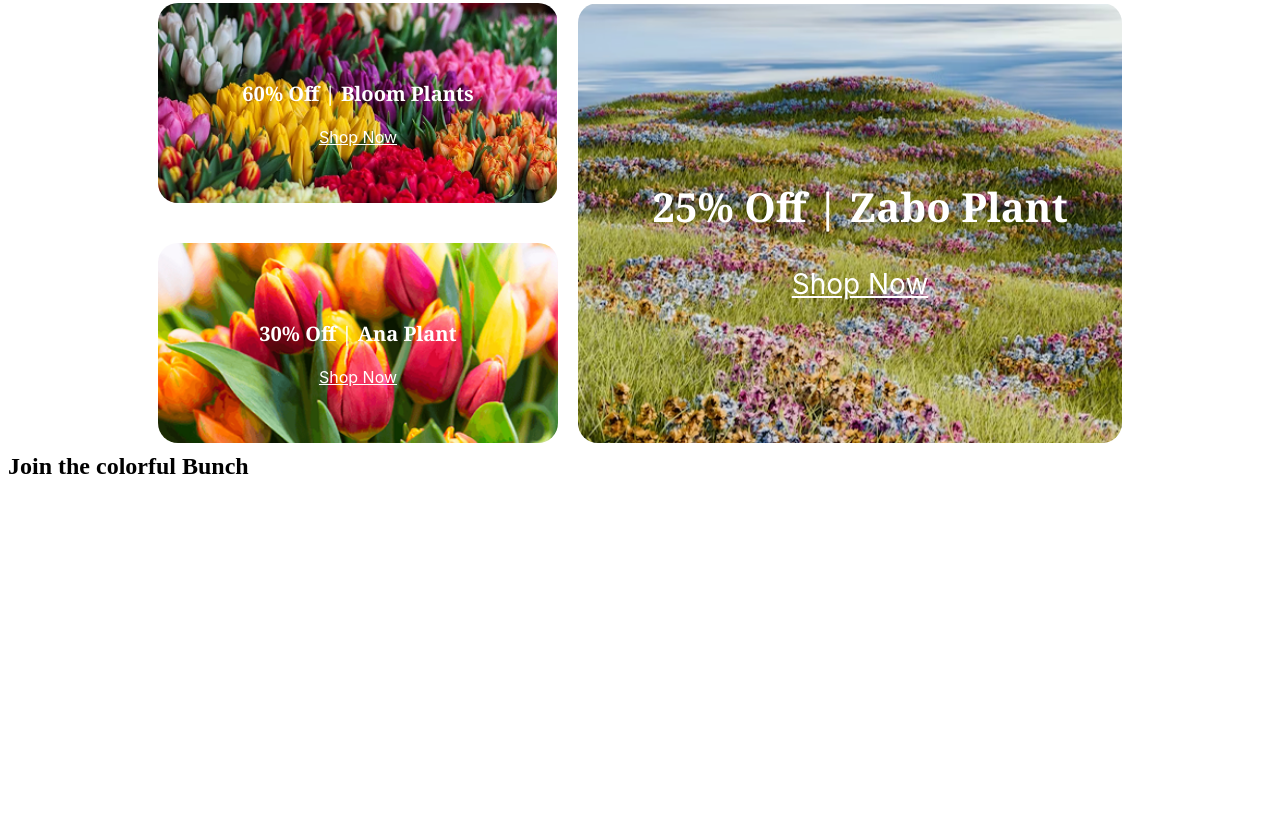
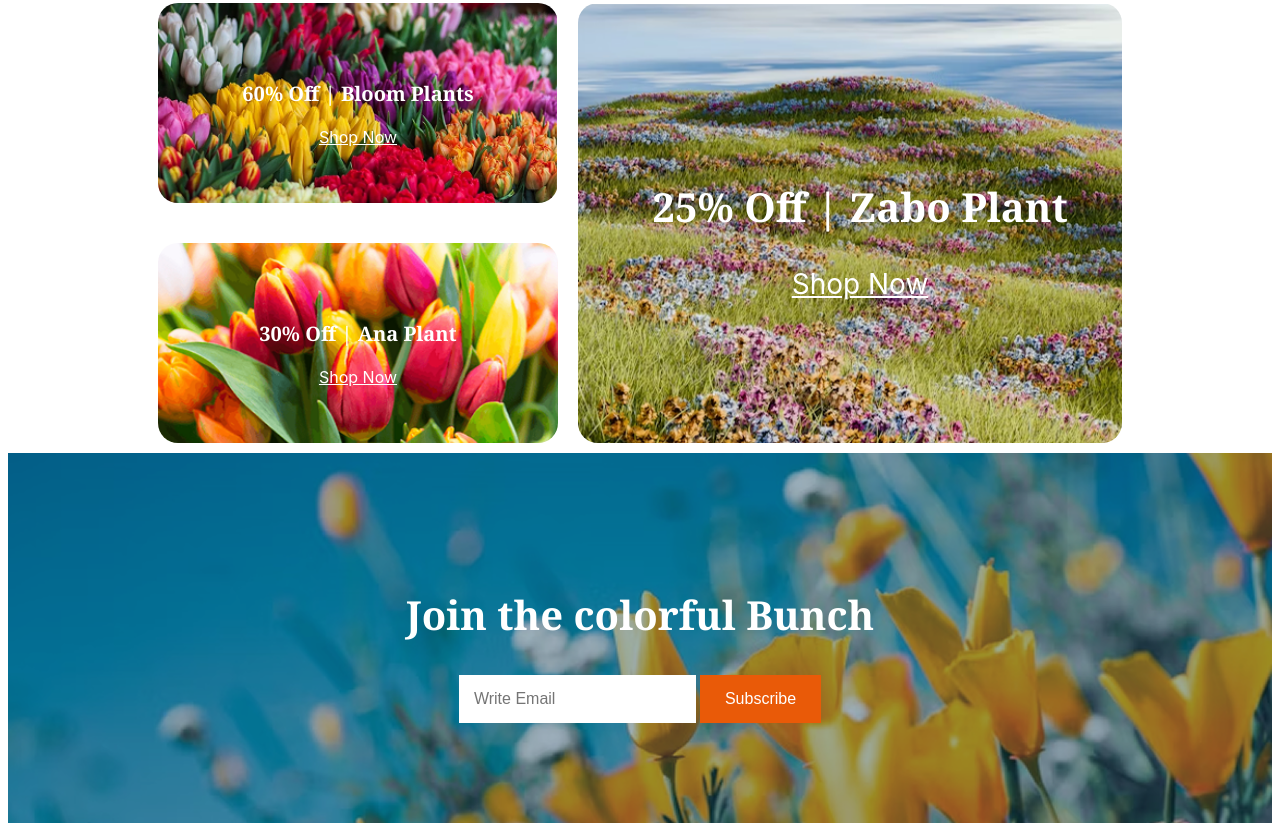
Before and after one commit to Sadikisone007/2nd-ASSIN, a plain HTML site: page index.html in a window 1280 px wide. Shown: the part 3427-4258 px from the top of the page. Before the commit the page ends 3927 px from the top, so only its background shows below. Drawn offline with Linux system fonts and the light colour scheme.

Commit message:
added button and bg

```diff
--- a/index.html
+++ b/index.html
@@ -138,9 +138,19 @@
         </div>
 
     </section>
-    <section>
-        <h2>Join the colorful Bunch</h2>
+    <section class="sub">
+        <form class="subscribe-container">
+        <h2 class="noto-serif-font4">Join the colorful Bunch</h2>
+        <input type="email" name="" id=""
+         placeholder="Write Email">
+        <button>Subscribe</button>
+    </form>
 
     </section>
+    <footer>
+
+    </footer>
+
+
 </body>
 </html>
--- a/styles/assin.css
+++ b/styles/assin.css
@@ -165,6 +165,12 @@
     border-radius: 10px;
 
 }
+.btn2{
+    background-color: #E95A08;
+    height: 20px;
+    width: 70px;
+
+}
 
 .btn1{
     background-color: #E95A08;
@@ -296,7 +302,43 @@
 
 }
 /* BG IMG */
+.sub{
+    display: flex;
+    text-align: center;
+     align-items: center;
+   /*  border: 2px solid red; */
+     height: 370px;
+     background-image: url(/assets/news-letter-bg.png);
+     margin-top: 20px;
 
+}
+
+
+
+    .subscribe-container {
+
+
+      width: 100%;
+
+    }
+
+    .subscribe-container input[type="email"] {
+
+      padding: 15px;
+      border: none;
+      outline: none;
+      font-size: 16px;
+
+    }
+
+    .subscribe-container button {
+      padding: 15px 25px;
+      background-color: #E95A08;
+      color: white;
+      border: none;
+      font-size: 16px;
+
+    }
 
 
 
```
